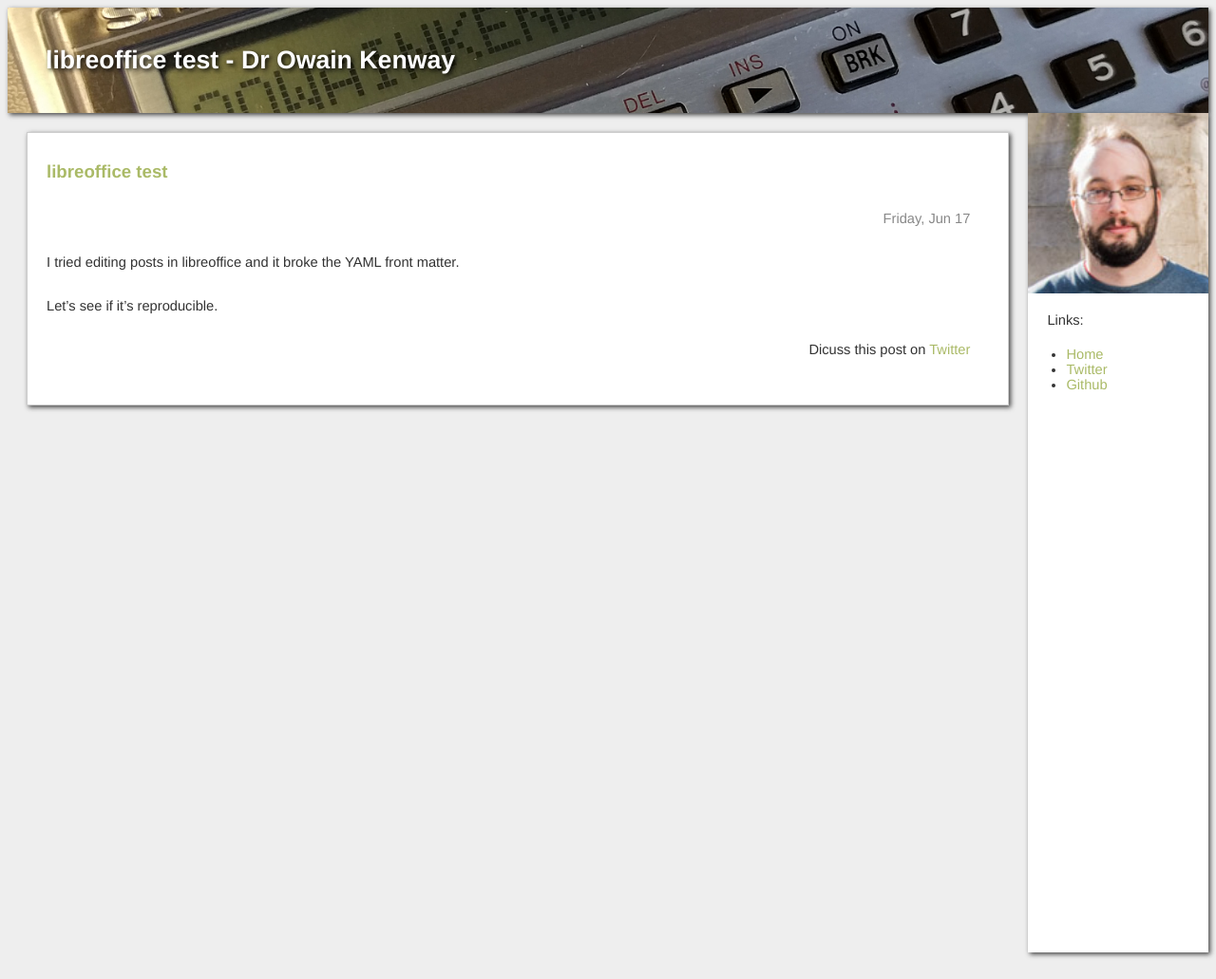
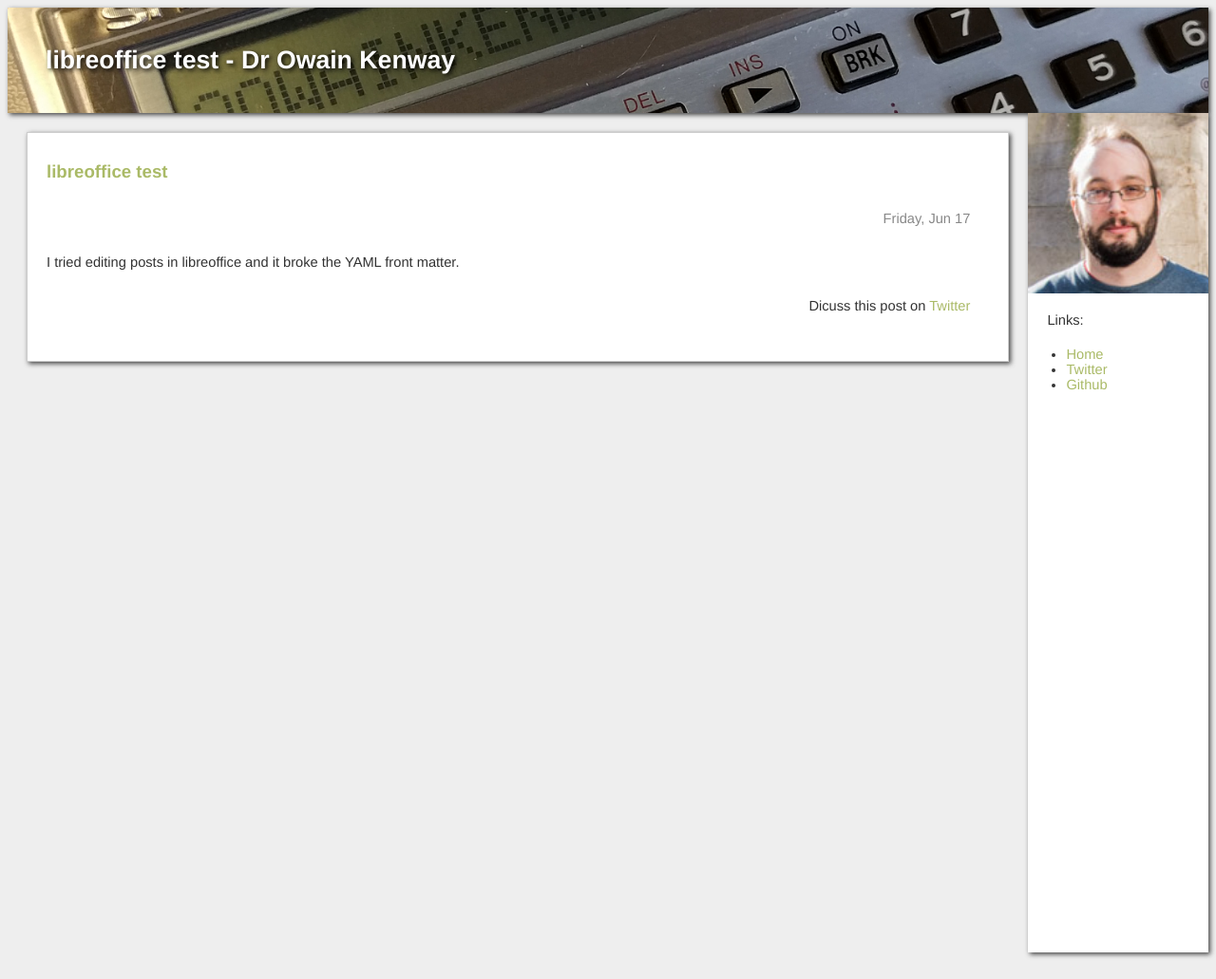
Before and after one commit to owainkenwayucl/owainkenwayucl.github.io, a Jekyll site: the page built from _posts/2016-06-17-test.md, in a window 1280 px wide. Shown: the whole page at 95% size. Built offline with Jekyll 4.4.1, drawn with Linux system fonts in a browser that asks for light colours.

Commit message:
Revert "Reproduce breakage."
This reverts commit 932060fc2da39325f16055cbbfd814dba06bcae4.

```diff
--- a/_posts/2016-06-17-test.md
+++ b/_posts/2016-06-17-test.md
@@ -4,5 +4,3 @@ title: libreoffice test
 ---
 
 I tried editing posts in libreoffice and it broke the YAML front matter.
-
-Let’s see if it’s reproducible.
```
